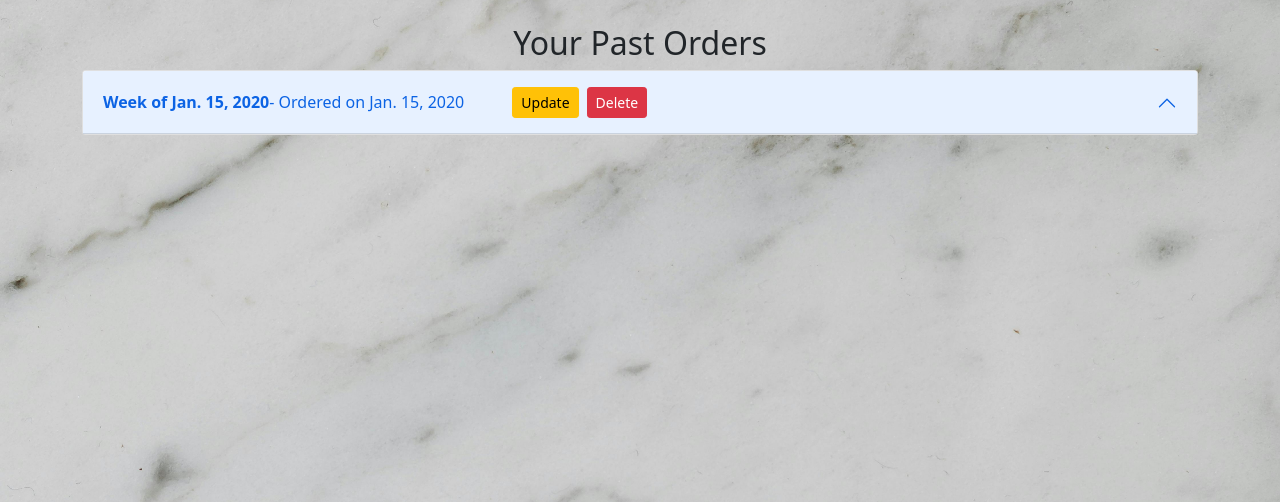
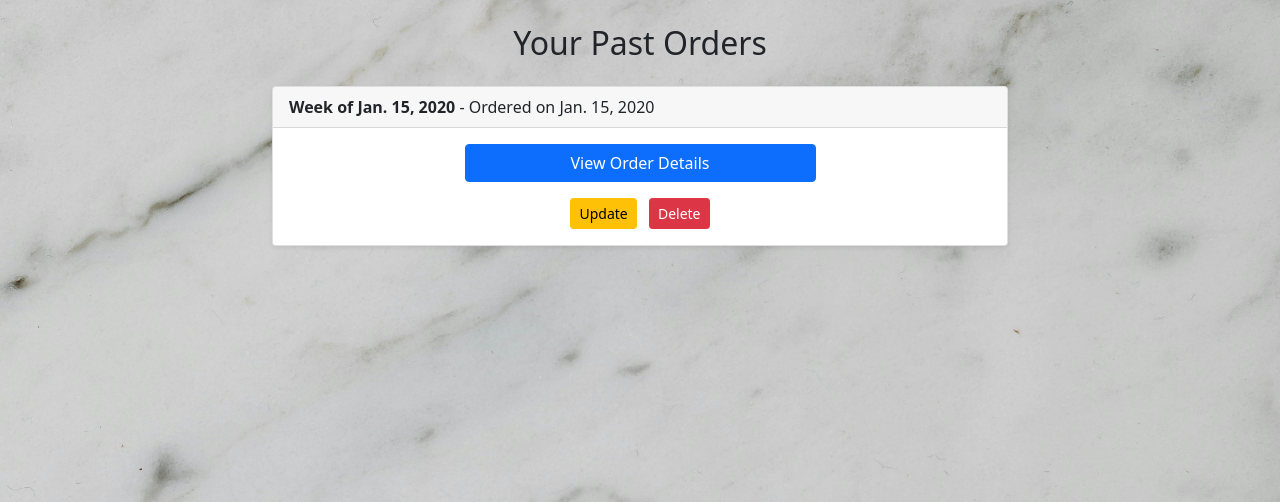
Before and after one commit to MichelleDuda/dg-student-ordering-system, a Django app: page /past_orders/ in a window 1280 px wide. Shown: the part 106-608 px from the top of the page. Run offline with Django 4.2, Linux system fonts and the light colour scheme; a user stored in the database is signed in; tables that the repository leaves empty hold one stand-in row (values such as "Sample post"); one stand-in notice (Sample message) is shown; some libraries are stand-ins or nearby versions.

Commit message:
Restyle past_orders.html for better UX. Create custom button to toggle view/hide orders. Update script.js with code change appearance of button. Issue #3 Close

```diff
--- a/order/templates/order/past_orders.html
+++ b/order/templates/order/past_orders.html
@@ -1,24 +1,23 @@
 {% extends "base.html" %}
 {% block content %}
 <div class="container mt-4">
-    <h2 class="text-center">Your Past Orders</h2>
+    <h2 class="text-center mb-4">Your Past Orders</h2>
     {% if orders %}
-        <div class="accordion" id="ordersAccordion">
+        <div class="row">
             {% for order in orders %}
-                <div class="accordion-item">
-                    <h2 class="accordion-header" id="heading{{ forloop.counter }}">
-                        <button class="accordion-button {% if not forloop.first %}collapsed{% endif %}" type="button" data-bs-toggle="collapse" data-bs-target="#collapse{{ forloop.counter }}" aria-expanded="{{ forloop.first }}" aria-controls="collapse{{ forloop.counter }}">
+                <div class="col-md-8 offset-md-2 mb-3">
+                    <div class="card shadow-sm">
+                        <div class="card-header d-flex justify-content-between align-items-center">
+                            <div>
                                 <strong>Week of {{ order.menu_week.start_date }}</strong> - Ordered on {{ order.order_date }}
-                            {% if order.menu_week.start_date|date:"Y-m-d" > now|date:"Y-m-d" %}
-                            <div class="d-flex justify-content-end mx-5">
-                                <a href="#" class="btn btn-warning btn-sm me-2">Update</a>
-                                <a href="#" class="btn btn-danger btn-sm">Delete</a>
                             </div>
-                        {% endif %}
+                        </div>
+                        <div class="card-body text-center">
+                            <button class="btn btn-primary d-block mx-auto w-50 toggle-details" type="button" data-bs-toggle="collapse" data-bs-target="#collapse{{ forloop.counter }}" aria-expanded="false" aria-controls="collapse{{ forloop.counter }}">
+                                View Order Details
                             </button>
-                    </h2>
-                    <div id="collapse{{ forloop.counter }}" class="accordion-collapse collapse {% if forloop.first %}collapse{% endif %}" aria-labelledby="heading{{ forloop.counter }}" data-bs-parent="#ordersAccordion">
-                        <div class="accordion-body">
+                            <div id="collapse{{ forloop.counter }}" class="collapse mt-3 order-details" data-bs-parent="#ordersAccordion">
+                                <div class="border p-3 rounded">
                                     <ul class="list-group">
                                         {% for item in order.items.all %}
                                             <li class="list-group-item">
@@ -30,6 +29,14 @@
                                     </ul>
                                 </div>
                             </div>
+                            {% if order.menu_week.start_date|date:"Y-m-d" > now|date:"Y-m-d" %}
+                                <div>
+                                    <a href="#" class="btn btn-warning btn-sm me-2 mt-3">Update</a>
+                                    <a href="#" class="btn btn-danger btn-sm mt-3">Delete</a>
+                                </div>
+                            {% endif %}
+                        </div>
+                    </div>
                 </div>
             {% endfor %}
         </div>
@@ -37,4 +44,5 @@
         <p class="text-center text-muted">You have no past orders.</p>
     {% endif %}
 </div>
+
 {% endblock %}
--- a/static/js/script.js
+++ b/static/js/script.js
@@ -1,8 +1,21 @@
-<script>
-    {% if messages %}
-        var myModal = new bootstrap.Modal(document.getElementById('messageModal'), {
-            keyboard: false
+// Toggles Text and Appearance of View/Hide Order Details Button on past_orders.html
+document.addEventListener("DOMContentLoaded", function() {
+    document.querySelectorAll(".toggle-details").forEach(button => {
+        button.addEventListener("click", function() {
+            const isExpanded = this.getAttribute("aria-expanded") === "true";
+
+            // Delay update to allow Bootstrap's animation to finish
+            setTimeout(() => {
+                if (isExpanded) {
+                    this.textContent = "Hide Order Details";
+                    this.classList.remove("btn-primary");
+                    this.classList.add("btn-secondary");
+                } else {
+                    this.textContent = "View Order Details";
+                    this.classList.remove("btn-secondary");
+                    this.classList.add("btn-primary");
+                }
+            }, 200);
         });
-        myModal.show();  // Show the modal with messages
-    {% endif %}
-</script>
+    });
+});
```
Lines whose indentation alone changed are shown as unchanged.
